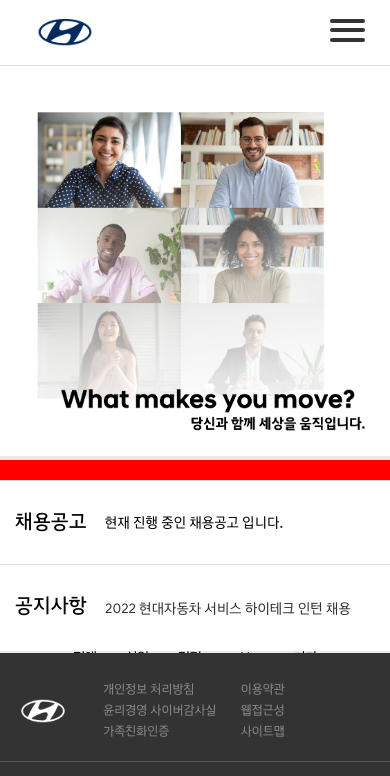
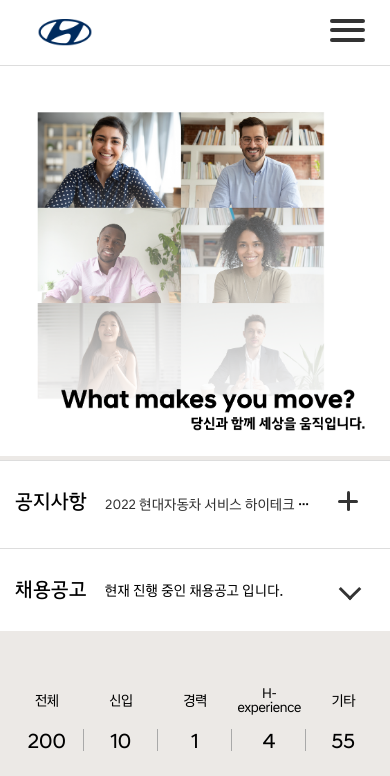
Before and after one commit to gem91/clone_hyundai_recruit, a plain HTML site: page index.html in a window 390 px wide. Shown: the top 776 px of the page. Drawn offline with Linux system fonts and the light colour scheme.

Commit message:
220203 [jobs_contents] 반응형 작업완료

```diff
--- a/index.html
+++ b/index.html
@@ -76,6 +76,8 @@
                         <div class="notice_box recruit">
                             <h2>채용공고</h2>
                             <p>현재 진행 중인 채용공고 입니다.</p>
+                            <i class="icon_arrow"><span class="hidden">더보기</span></i>
+
                         </div>
                         <article class="recruit_content">
                             <ul class="recruit_lists">
@@ -175,12 +177,13 @@
                                 <li><a href="#">현대자동차 채용 정보 채널 안내</a></li>
                                 <li><a href="#">현대자동차 상시채용</a></li>
                             </ul>
+                            <i class="icon_plus"><span class="hidden">더보기</span></i>
                         </div>
                     </div>
                 </div>
             </section>
 
-            <section class="jobs_cont" style="display: none;">
+            <section class="jobs_cont">
                 <h2>직무소개</h2>
                 <p>현대자동차 안의 다양한 직무를 소개합니다.</p>
                 <div></div>
--- /dev/null
+++ b/scss/_header.scss
@@ -0,0 +1,182 @@
+/*header*/
+header{
+    border-bottom: 1px solid #ddd;
+    .header_top{
+        margin: 0 auto;
+        padding: 10px 0;
+        .util-menu{
+            padding: 0 2%;
+            display: flex;
+            justify-content: right;
+            li{
+                position: relative;
+                margin-left: 10px;
+                &::before{
+                    content: '';
+                    position: absolute;
+                    top: 12px;
+                    left: -5px;
+                    display: block;
+                    width: 1px;
+                    height: 45%;
+                    background-color: #ddd;
+
+                }
+                &:first-child::before{
+                    display: none;
+                }
+                a{
+                    display: block;
+                    padding: 10px 10px;
+                    text-decoration: none;
+                    color: $mainColor;
+                    font-size: 0.8rem;
+                    &:hover{
+                        color: $hover-gray;
+                    }
+                }
+            }
+        }
+    }
+    .header_bottom{
+        margin: 0 auto;
+        padding-bottom: 15px;
+
+        .container{
+            display: flex;
+            .logo{
+                margin-left: 20px;
+                min-width: 230px;
+                a{
+                    display: block;
+                    width: 100%;
+                    height: 100%;
+                    text-indent: -9999px;
+                    background: url(/assets/images/icons/logo.png) no-repeat center center;
+                }
+            }
+            .gnb{
+                display: flex;
+                justify-content:space-between;
+                align-items: center;
+                padding: 0 100px;
+                width: 100%;
+                background-color: white;
+                li{
+                    > a{
+                        display: block;
+                        padding: 10px 20px;
+                        font-family: 'HyundaiSansHeadKRRegular';
+                        font-size: 1.2rem;
+                        color: $mainColor;
+                        transition: color .2s ease-in-out;
+                        &:hover{
+                            color: $pointColor;
+                        }
+                    }
+                    .depth{
+                        li{
+                            a{
+                                display: block;
+                                padding: 3px 0;
+                                font-size: 1rem;
+                            }
+                        }
+                    }
+                }
+            }
+        }
+    }
+   .hambuger{display: none;}
+}
+
+@include desktop {
+    /*header*/
+    header{
+        .header_bottom{
+            .container {
+                .gnb{
+                    padding: 0 4%;
+                    li{
+                        a{
+                            padding: 10px 10px;
+                            font-size: 1.1rem;
+                        }
+                    }
+                }
+            }
+
+        }
+    }
+}
+
+
+@include tablet {
+    header{
+        .header_bottom{
+            .container{
+                .logo{
+                    margin-left: 15px;
+                    min-width: 100px;
+                    height: 45px;
+                    a{
+                        background: url(/assets/images/icons/m_logo.png) no-repeat center center;
+                        transform: scale(.8);
+                    }
+                }
+                .gnb{
+                    padding: 0 25px 0 0;
+                    li{
+                        a{
+                            padding: 10px 0px;
+                            font-size: 1rem;
+                        }
+                    }
+                }
+            }
+        }
+    }
+}
+@include mobile {
+    header{
+        .header_top{
+            display: none;
+        }
+        .header_bottom{
+            padding: 10px 0;
+            .container{
+                .logo{
+                    margin-left: 15px;
+                    min-width: 100px;
+                    height: 45px;
+                    a{
+                        background: url(/assets/images/icons/m_logo.png) no-repeat center center;
+                        transform: scale(.8);
+                    }
+                }
+                .gnb{
+                    display: none;
+                }
+            }
+        }
+        .hambuger{
+            position: absolute;
+            top: 5px;
+            right: 20px;
+            display: block;
+            width:40px; height:40px;
+            text-indent: -9999px;
+            &:before{
+                content:'';
+                position:absolute; top:14px; left:0;
+                display:block;
+                height:4px; width:35px;
+                border-radius:4px;
+                box-shadow:0 9px #333, 0 19px #333;
+                -webkit-box-shadow:0 9px #333, 0 19px #333;
+                -moz-box-shadow:0 9px #333, 0 19px #333;
+                background:#333;
+            }
+        }
+    }
+}
--- a/scss/style.scss
+++ b/scss/style.scss
@@ -3,197 +3,16 @@
 @import "./variables.scss";
 @import "./mixin.scss";
 
-
+/*commons*/
+.hidden{font-size: 0;display: block;text-indent: -9999px;}
 .container{margin: 0 auto; width: $pcWidth;}
 @include desktop {.container{width: 100%;}}
 @include tablet {.container{width: 100%;}}
 @include mobile {.container{width: 100%;}}
 
-.hidden{font-size: 0;display: block;text-indent: -9999px;}
 
 /*header*/
-header{
-    border-bottom: 1px solid #ddd;
-    .header_top{
-        margin: 0 auto;
-        padding: 10px 0;
-        .util-menu{
-            padding: 0 2%;
-            display: flex;
-            justify-content: right;
-            li{
-                position: relative;
-                margin-left: 10px;
-                &::before{
-                    content: '';
-                    position: absolute;
-                    top: 12px;
-                    left: -5px;
-                    display: block;
-                    width: 1px;
-                    height: 45%;
-                    background-color: #ddd;
-
-                }
-                &:first-child::before{
-                    display: none;
-                }
-                a{
-                    display: block;
-                    padding: 10px 10px;
-                    text-decoration: none;
-                    color: $mainColor;
-                    font-size: 0.8rem;
-                    &:hover{
-                        color: $hover-gray;
-                    }
-                }
-            }
-        }
-    }
-    .header_bottom{
-        margin: 0 auto;
-        padding-bottom: 15px;
-
-        .container{
-            display: flex;
-            .logo{
-                margin-left: 20px;
-                min-width: 230px;
-                a{
-                    display: block;
-                    width: 100%;
-                    height: 100%;
-                    text-indent: -9999px;
-                    background: url(/assets/images/icons/logo.png) no-repeat center center;
-                }
-            }
-            .gnb{
-                display: flex;
-                justify-content:space-between;
-                align-items: center;
-                padding: 0 100px;
-                width: 100%;
-                background-color: white;
-                li{
-                    > a{
-                        display: block;
-                        padding: 10px 20px;
-                        font-family: 'HyundaiSansHeadKRRegular';
-                        font-size: 1.2rem;
-                        color: $mainColor;
-                        transition: color .2s ease-in-out;
-                        &:hover{
-                            color: $pointColor;
-                        }
-                    }
-                    .depth{
-                        li{
-                            a{
-                                display: block;
-                                padding: 3px 0;
-                                font-size: 1rem;
-                            }
-                        }
-                    }
-                }
-            }
-        }
-    }
-   .hambuger{display: none;}
-}
-
-@include desktop {
-    /*header*/
-    header{
-        .header_bottom{
-            .container {
-                .gnb{
-                    padding: 0 4%;
-                    li{
-                        a{
-                            padding: 10px 10px;
-                            font-size: 1.1rem;
-                        }
-                    }
-                }
-            }
-
-        }
-    }
-}
-
-
-@include tablet {
-    header{
-        .header_bottom{
-            .container{
-                .logo{
-                    margin-left: 15px;
-                    min-width: 100px;
-                    height: 45px;
-                    a{
-                        background: url(/assets/images/icons/m_logo.png) no-repeat center center;
-                        transform: scale(.8);
-                    }
-                }
-                .gnb{
-                    padding: 0 25px 0 0;
-                    li{
-                        a{
-                            padding: 10px 0px;
-                            font-size: 1rem;
-                        }
-                    }
-                }
-            }
-        }
-    }
-}
-@include mobile {
-    header{
-        .header_top{
-            display: none;
-        }
-        .header_bottom{
-            padding: 10px 0;
-            .container{
-                .logo{
-                    margin-left: 15px;
-                    min-width: 100px;
-                    height: 45px;
-                    a{
-                        background: url(/assets/images/icons/m_logo.png) no-repeat center center;
-                        transform: scale(.8);
-                    }
-                }
-                .gnb{
-                    display: none;
-                }
-            }
-        }
-        .hambuger{
-            position: absolute;
-            top: 5px;
-            right: 20px;
-            display: block;
-            width:40px; height:40px;
-            text-indent: -9999px;
-            &:before{
-                content:'';
-                position:absolute; top:14px; left:0;
-                display:block;
-                height:4px; width:35px;
-                border-radius:4px;
-                box-shadow:0 9px #333, 0 19px #333;
-                -webkit-box-shadow:0 9px #333, 0 19px #333;
-                -moz-box-shadow:0 9px #333, 0 19px #333;
-                background:#333;
-            }
-        }
-    }
-}
-
+@import "./header.scss";
 
 /*contents*/
 .contents_wrap{
@@ -232,7 +51,6 @@ header{
             }
         }
     }
-
     @media (max-width: 1400px) {
         .visual_cont{
             .visaul_inner{
@@ -250,7 +68,6 @@ header{
       }
     @include desktop {
         .visual_cont{
-            border-bottom: 3px solid red;
             .visaul_inner{
                 width: 100%;
                 .visual_box{
@@ -285,7 +102,6 @@ header{
     }
     @include mobile {
         .visual_cont{
-            border-bottom: 10px solid red;
             .visaul_inner{
                 padding: 0;
                 width: 100%;
@@ -313,6 +129,7 @@ header{
             > .container{
               display: flex;
             .notice_box{
+                position: relative;
                 display: flex;
                 width: 50%;
                 padding: 30px 0;
@@ -329,6 +146,15 @@ header{
                 p{
                     display: flex;
                     align-items: center;
+                }
+                .icon_arrow{
+                    height:40px; width:40px; display:block;
+                    position:absolute; top: 24px; right: 20px;
+                    &:before{
+                        position:absolute; top:8px; left:12px;
+                        content:''; height:16px; width:16px; display:block;
+                        border:3px solid #333; border-right-width:0; border-top-width:0; transform:rotate(-45deg);-webkit-transform:rotate(-45deg);-moz-transform:rotate(-45deg);-o-transform:rotate(-45deg);-ms-transform:rotate(-45deg);
+                    }
                 }
             }
             .notice_box.notice{
@@ -347,12 +173,25 @@ header{
                         }
                     }
                 }
+                .icon_plus{
+                    height:40px; width:40px; display:block; position:absolute;
+                    top: 22px; right: 20px;
+                    &:before, &:after{
+                        content:''; height:3px; width:20px;
+                        position:absolute; top:17px; left:8px;
+                        display:block; background:#333; border-radius:10px;
+                    }
+                    &:after{height:20px; width:3px; top:8px; left:17px;
+                    }
+                }
             }
             .recruit_content{
+                display: block;
+                overflow: hidden;
                 position: absolute;
-                display: block;
                 top: 88px;
                 left: 0;
+                padding: 50px 0 80px;
                 width: 100%;
                 background-color: #ece9e6;
                 .recruit_lists{
@@ -399,8 +238,7 @@ header{
                     }
                 }
                 .recruit_ing{
-                    margin: 0 auto;
-                    margin-top: 40px;
+                    margin: 40px auto 0;
                     width: $pcWidth;
                     .ing_list{
                         position: relative;
@@ -585,7 +423,8 @@ header{
                 }
             }
         }
-    } @include desktop {
+    }
+    @include desktop {
         .recruit_cont{
             .notice_area{
                 > .container{
@@ -680,16 +519,14 @@ header{
     }
     @include mobile {
         .recruit_cont{
-            border-top:10px solid red;
-
             .notice_area{
                 > .container{
-                    flex-direction: column;
+                    flex-direction: column-reverse;
                     .notice_box{
                         width: 100%;
                         &.recruit{
                             border-right: 0;
-                            border-bottom: 1px solid #ddd
+                            border-top: 1px solid #ddd
                         }
                         h2{
                             margin-right: 0;
@@ -702,6 +539,8 @@ header{
                         &.notice{
                             ul{
                                 li{
+                                    width: 85%;
+                                    overflow: hidden; white-space: nowrap;  text-overflow: ellipsis;
                                     a{
                                         font-size: 0.9rem;
                                     }
@@ -712,10 +551,17 @@ header{
                     .recruit_content {
                         top: 170px;
                         .recruit_lists{
-
-                            width: 70%;
+                            width: 95%;
                             li{
+                                &:before{
+                                    bottom: 3px;
+                                }
                                 span{
+                                    display: flex;
+                                    align-items:center ;
+                                    justify-content: center;
+                                    height: 40px;
+                                    // border: 1px solid red;
                                     font-size: .9rem;
                                     line-height: 1;
                                 }
@@ -773,7 +619,7 @@ header{
     //jobs_contents
     .jobs_cont{
         position: relative;
-        margin-top: 660px;
+        margin-top: 700px;
         padding: 100px 0 0;
         h2{
             text-align: center;
@@ -790,14 +636,17 @@ header{
             .jobs_area{
                 overflow: hidden;
                 display: flex;
-                flex-wrap: wrap;
+                flex-wrap: nowrap;
                 margin-top: 100px;
                 height: 500px;
                 li{
+                    display: inline-block;
                     padding: 0 20px;
                     width: 20%;
                     height: 500px;
                     border-right: 1px solid #ddd;
+                    background: #fff;
+                    transition: .5s ease-in-out;
                     a{
                         display: block;
                         width: 100%;
@@ -839,6 +688,7 @@ header{
                         }
                     }
                     &.on{
+                        min-width: auto;
                         width: 30%;
                         a{
                             .thumb{
@@ -885,7 +735,7 @@ header{
                         box-shadow: 5px 6px 8px 1px #00000070;
                     }
                     &:after{
-                         top:18px; left:20px;
+                        top:18px; left:20px;
                         transform:rotate(-45deg);
                     }
                 }
@@ -896,14 +746,66 @@ header{
                         box-shadow: -5px 6px 8px 1px #00000070;
                     }
                     &:after{
-                       top:19px; right:18px;
+                    top:19px; right:18px;
                         transform:rotate(130deg);
                     }
                 }
             }
-       }
+        }
+    }
+    @media(max-width: 1400px) {
+        .jobs_cont{
+            > article {
+                .jobs_area{
+                    li{
+                        width: 40%;
+                        &.on{
+                            width: 50%;
+                        }
+                    }
+                }
+            }
+        }
+    }
+    @include tablet {
+        .jobs_cont{
+            margin-top: 1325px;
+        }
+    }
+    @include mobile {
+        .jobs_cont{
+            margin-top: 1420px;
+            h2{
+                font-size: 1.8rem;
+            }
+            p{
+                margin-top: 12px;
+                font-size: .9rem;
+            }
+            > article {
+                .jobs_area{
+                    flex-wrap: wrap;
+                    margin-top: 50px;
+                    li{
+                        width: 100%;
+                        border-right: none;
+                        &.on{
+                            width: 100%;
+                            a .thumb{
+                                width: 100%;
+                            }
+                        }
+                        a .thumb{
+                            width: 100%;
+                        }
+                    }
+                }
+            }
+        }
     }
 }
+
+
 
 footer{
     position: relative;
@@ -972,7 +874,6 @@ footer{
 }
 @include tablet {
     footer{
-        border-bottom: 10px solid red;
         .container{
             .footer_top{
                 ul{
@@ -1036,7 +937,3 @@ footer{
         }
     }
  }
-
-
- @include desktop {
-}
```
Also changed, not shown: assets/css/style.css, scss/_reset.scss (line endings or trailing spaces), 1 other file.
